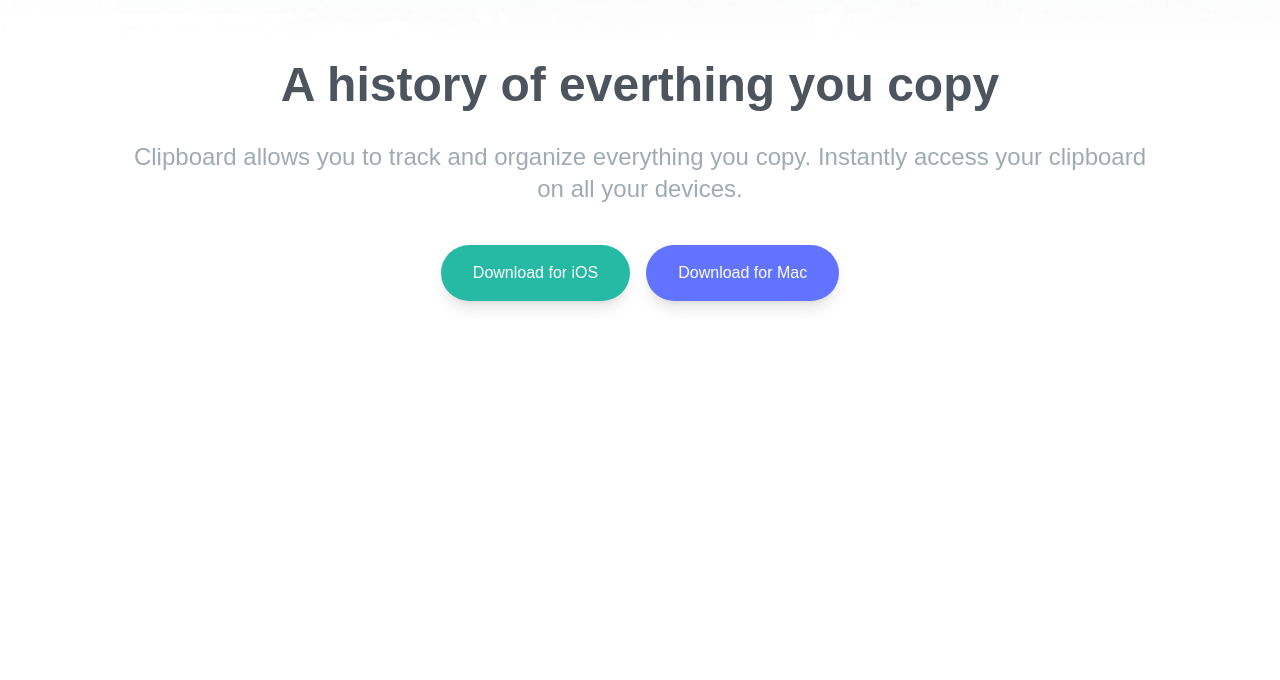
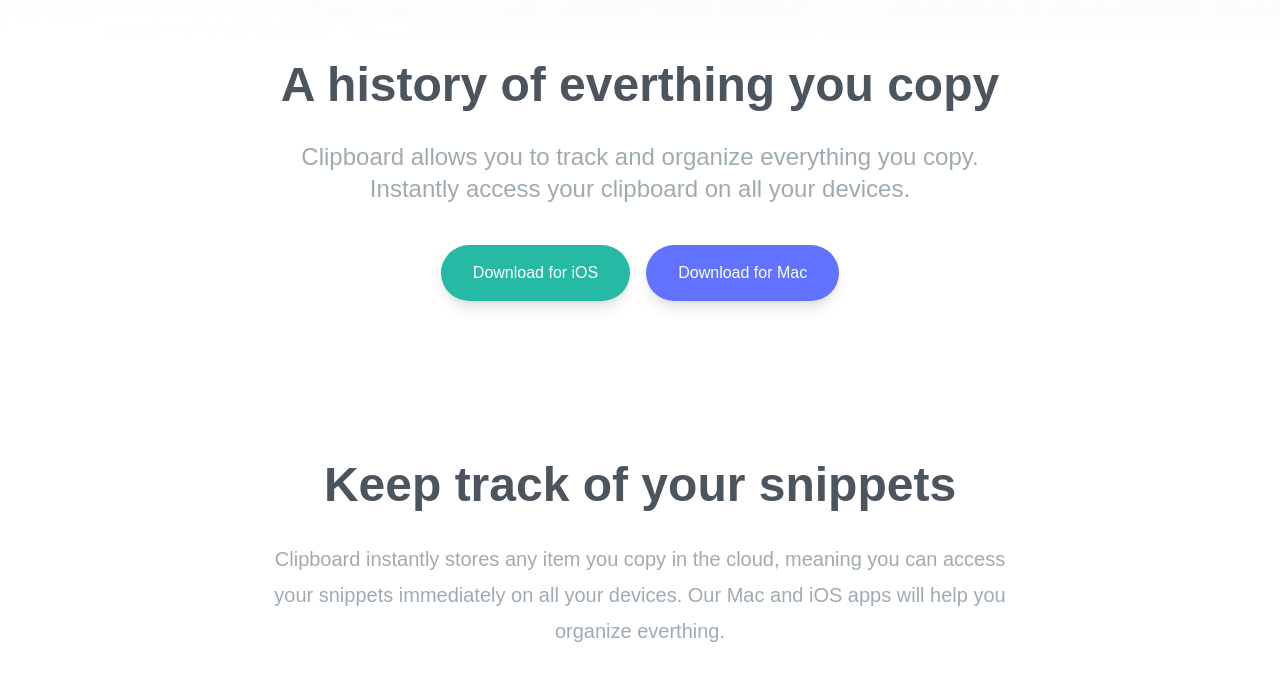
Before and after one commit to malikrehman18/clipboard, a website: page index.html in a window 1280 px wide. Shown: the part 276-956 px from the top of the page. Before the commit the page ends 800 px from the top, so only its background shows below. Drawn offline with Linux system fonts and the light colour scheme; a web font is replaced by a local one.

Commit message:
snippets section added

```diff
--- a/index.html
+++ b/index.html
@@ -16,12 +16,10 @@
   </head>
   <body>
     <section id="hero-section">
-      <div class="max-w-6xl mt-16 mx-auto text-center mb-40 px-16 pt-5">
+      <div class="section-container mt-16 mb-40 px-10 pt-5">
         <img class="mx-auto my-16" src="/images/logo.svg" alt="" srcset="" />
-        <h1 class="text-4xl md:text-5xl font-bold text-darkGrayishBlue mb-8">
-          A history of everthing you copy
-        </h1>
-        <p class="text-2xl mb-10 text-grayishBlue">
+        <h1>A history of everthing you copy</h1>
+        <p class="text-2xl mb-10 mx-auto text-grayishBlue max-w-3xl">
           Clipboard allows you to track and organize everything you copy.
           Instantly access your clipboard on all your devices.
         </p>
@@ -42,5 +40,16 @@
         </div>
       </div>
     </section>
+    <!-- snippets section -->
+    <section id="snippets">
+      <div class="section-container my-10 px-10">
+        <h2>Keep track of your snippets</h2>
+        <p class="max-w-3xl text-xl mx-auto text-grayishBlue mb-24 leading-9">
+          Clipboard instantly stores any item you copy in the cloud, meaning you
+          can access your snippets immediately on all your devices. Our Mac and
+          iOS apps will help you organize everthing.
+        </p>
+      </div>
+    </section>
   </body>
 </html>
--- a/input.css
+++ b/input.css
@@ -1,6 +1,15 @@
 @tailwind base;
 @tailwind components;
 @tailwind utilities;
+@layer base {
+  h1,
+  h2 {
+    @apply text-4xl md:text-5xl font-bold text-darkGrayishBlue mb-8;
+  }
+}
+.section-container {
+  @apply max-w-6xl mx-auto text-center;
+}
 body {
   background-image: url("../images/bg-header-desktop.png");
   background-repeat: no-repeat;
```
Also changed, not shown: css/style.css.
